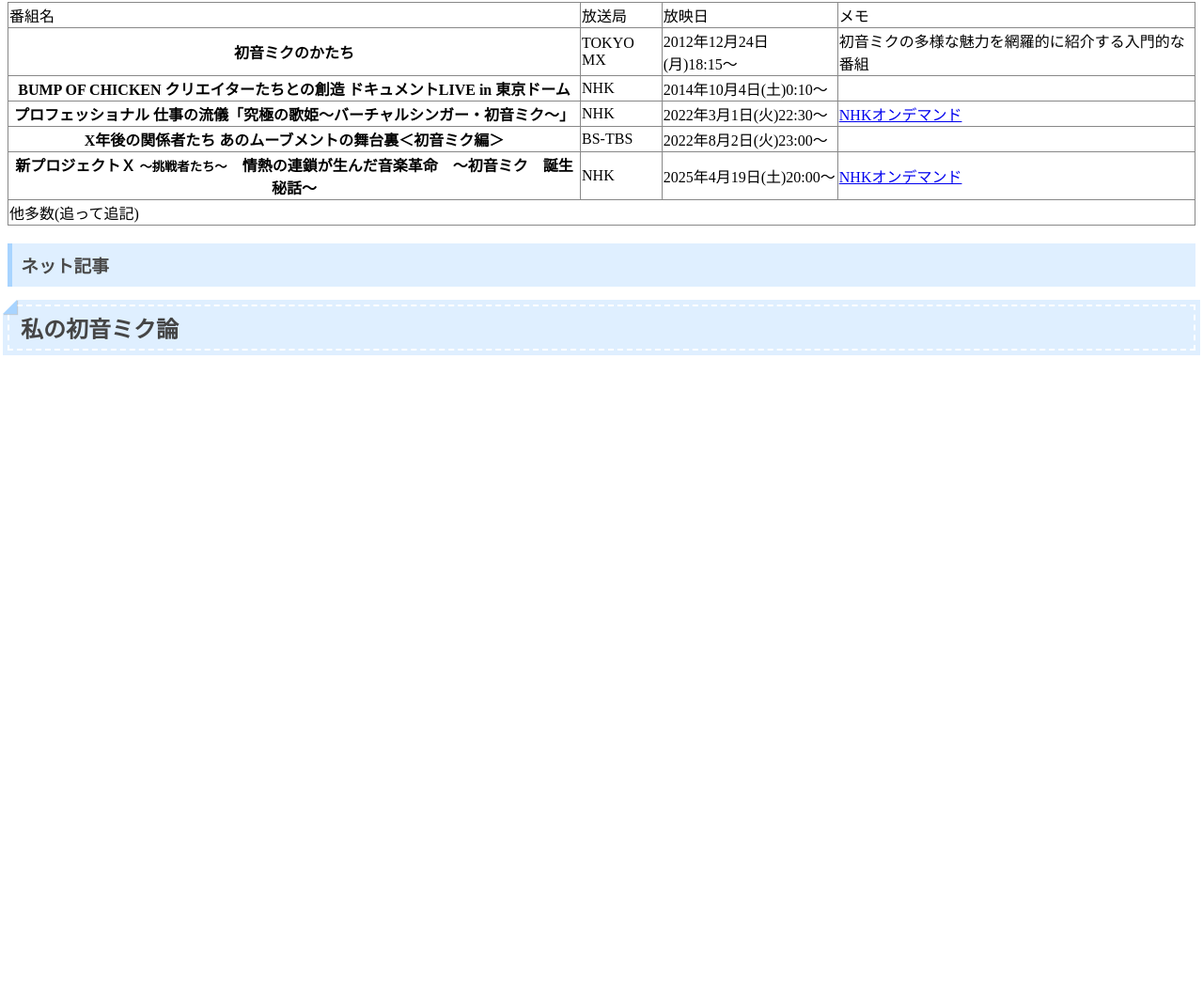
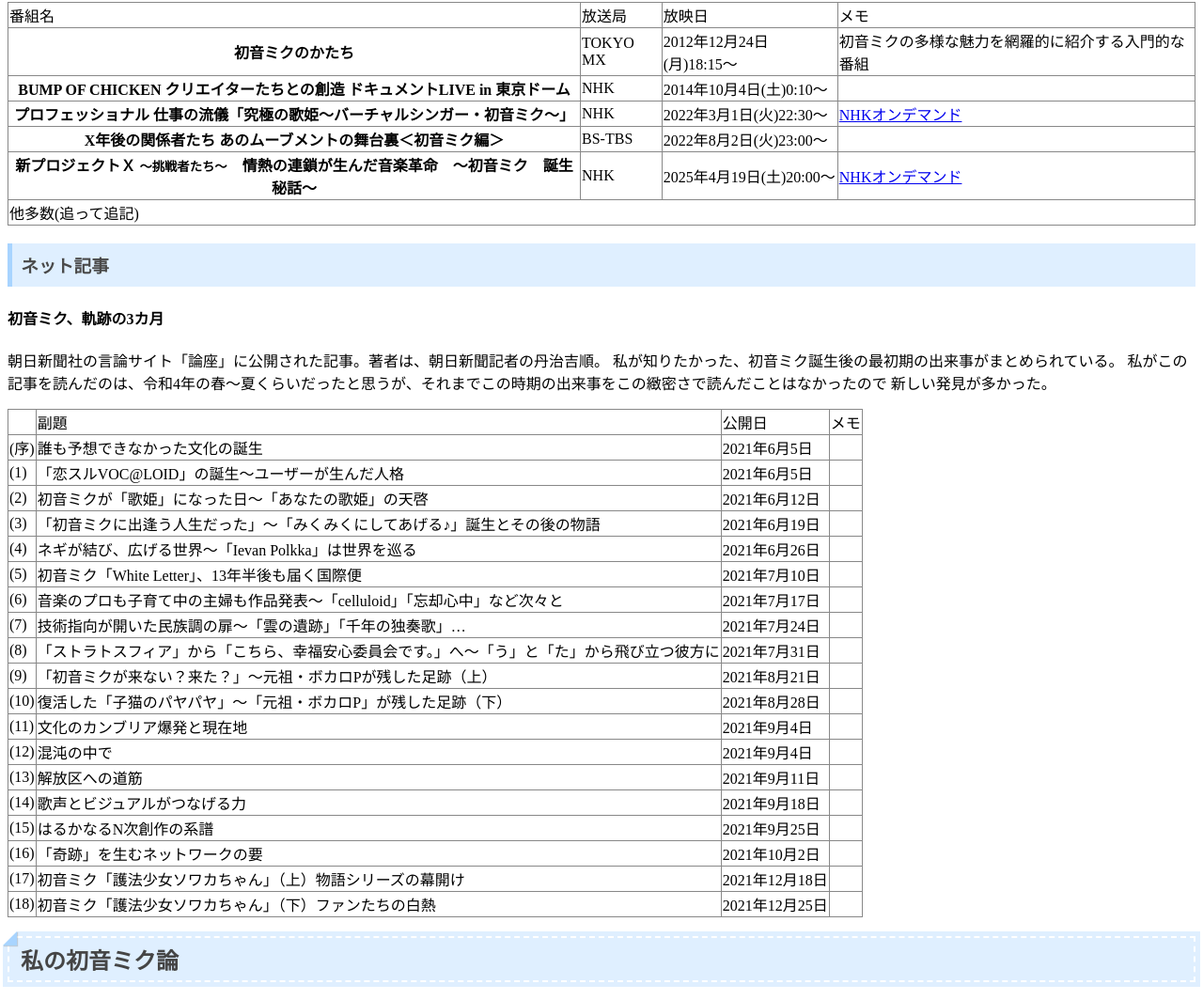
Before and after one commit to MikamiMasato/MikamiMasato.github.io, a plain HTML site: page miku_project.html in a window 1280 px wide. Shown: the part 2182-3246 px from the top of the page at 94% size. Before the commit the page ends 2575 px from the top, so only its background shows below. Drawn offline with Linux system fonts and the light colour scheme.

Commit message:
Update miku_project.html ネット記事　初音ミク〜奇跡の3カ月 追記

```diff
--- a/miku_project.html
+++ b/miku_project.html
@@ -255,7 +255,137 @@
           <td colspan="5">他多数(追って追記)</td>
         </tr>
       </table>
+
     <h3>ネット記事</h3>
+    <h4>初音ミク、軌跡の3カ月</h4>
+      <p>
+        朝日新聞社の言論サイト「論座」に公開された記事。著者は、朝日新聞記者の丹治吉順。
+        私が知りたかった、初音ミク誕生後の最初期の出来事がまとめられている。
+        私がこの記事を読んだのは、令和4年の春〜夏くらいだったと思うが、それまでこの時期の出来事をこの緻密さで読んだことはなかったので
+        新しい発見が多かった。
+      </p>
+      <table class="worklist">
+        <tr>
+          <td></td>
+          <td>副題</td>
+          <td>公開日</td>
+          <td>メモ</td>
+        </tr>
+        <tr>
+          <td>(序)</td>
+          <td>誰も予想できなかった文化の誕生</td>
+          <td>2021年6月5日</td>
+          <td></td>
+        </tr>
+        <tr>
+          <td>(1)</td>
+          <td>「恋スルVOC@LOID」の誕生〜ユーザーが生んだ人格</td>
+          <td>2021年6月5日</td>
+          <td></td>
+        </tr>
+        <tr>
+          <td>(2)</td>
+          <td>初音ミクが「歌姫」になった日〜「あなたの歌姫」の天啓</td>
+          <td>2021年6月12日</td>
+          <td></td>
+        </tr>
+        <tr>
+          <td>(3)</td>
+          <td>「初音ミクに出逢う人生だった」〜「みくみくにしてあげる♪」誕生とその後の物語</td>
+          <td>2021年6月19日</td>
+          <td></td>
+        </tr>
+        <tr>
+          <td>(4)</td>
+          <td>ネギが結び、広げる世界〜「Ievan Polkka」は世界を巡る</td>
+          <td>2021年6月26日</td>
+          <td></td>
+        </tr>
+        <tr>
+          <td>(5)</td>
+          <td>初音ミク「White Letter」、13年半後も届く国際便</td>
+          <td>2021年7月10日</td>
+          <td></td>
+        </tr>
+        <tr>
+          <td>(6)</td>
+          <td>音楽のプロも子育て中の主婦も作品発表〜「celluloid」「忘却心中」など次々と</td>
+          <td>2021年7月17日</td>
+          <td></td>
+        </tr>
+        <tr>
+          <td>(7)</td>
+          <td>技術指向が開いた民族調の扉〜「雲の遺跡」「千年の独奏歌」…</td>
+          <td>2021年7月24日</td>
+          <td></td>
+        </tr>
+        <tr>
+          <td>(8)</td>
+          <td>「ストラトスフィア」から「こちら、幸福安心委員会です。」へ〜「う」と「た」から飛び立つ彼方に</td>
+          <td>2021年7月31日</td>
+          <td></td>
+        </tr>
+        <tr>
+          <td>(9)</td>
+          <td>「初音ミクが来ない？来た？」〜元祖・ボカロPが残した足跡（上）</td>
+          <td>2021年8月21日</td>
+          <td></td>
+        </tr>
+        <tr>
+          <td>(10)</td>
+          <td>復活した「子猫のパヤパヤ」〜「元祖・ボカロP」が残した足跡（下）</td>
+          <td>2021年8月28日</td>
+          <td></td>
+        </tr>
+        <tr>
+          <td>(11)</td>
+          <td>文化のカンブリア爆発と現在地</td>
+          <td>2021年9月4日</td>
+          <td></td>
+        </tr>
+        <tr>
+          <td>(12)</td>
+          <td>混沌の中で</td>
+          <td>2021年9月4日</td>
+          <td></td>
+        </tr>
+        <tr>
+          <td>(13)</td>
+          <td>解放区への道筋</td>
+          <td>2021年9月11日</td>
+          <td></td>
+        </tr>
+        <tr>
+          <td>(14)</td>
+          <td>歌声とビジュアルがつなげる力</td>
+          <td>2021年9月18日</td>
+          <td></td>
+        </tr>
+        <tr>
+          <td>(15)</td>
+          <td>はるかなるN次創作の系譜</td>
+          <td>2021年9月25日</td>
+          <td></td>
+        </tr>
+        <tr>
+          <td>(16)</td>
+          <td>「奇跡」を生むネットワークの要</td>
+          <td>2021年10月2日</td>
+          <td></td>
+        </tr>
+        <tr>
+          <td>(17)</td>
+          <td>初音ミク「護法少女ソワカちゃん」（上）物語シリーズの幕開け</td>
+          <td>2021年12月18日</td>
+          <td></td>
+        </tr>
+        <tr>
+          <td>(18)</td>
+          <td>初音ミク「護法少女ソワカちゃん」（下）ファンたちの白熱</td>
+          <td>2021年12月25日</td>
+          <td></td>
+        </tr>
+      </table>
 
     <h2>私の初音ミク論</h2>
   </body>
```
